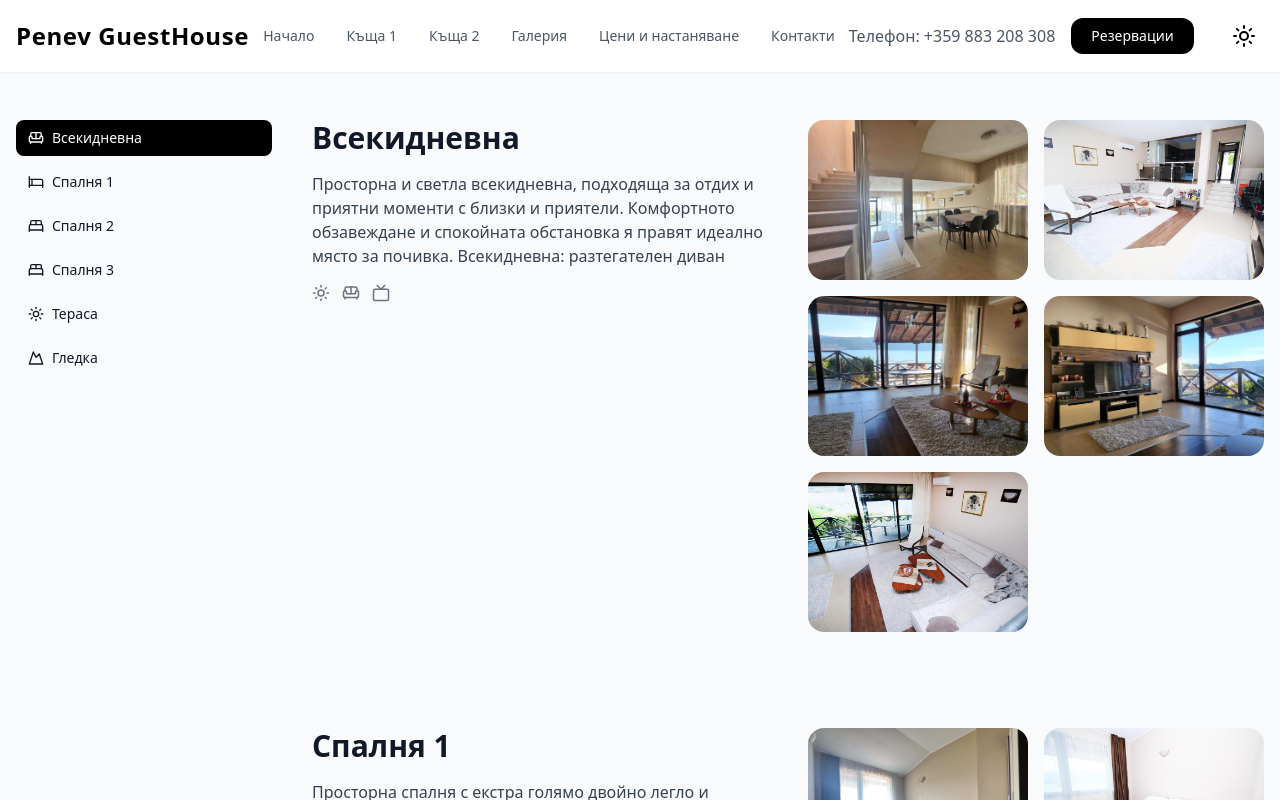
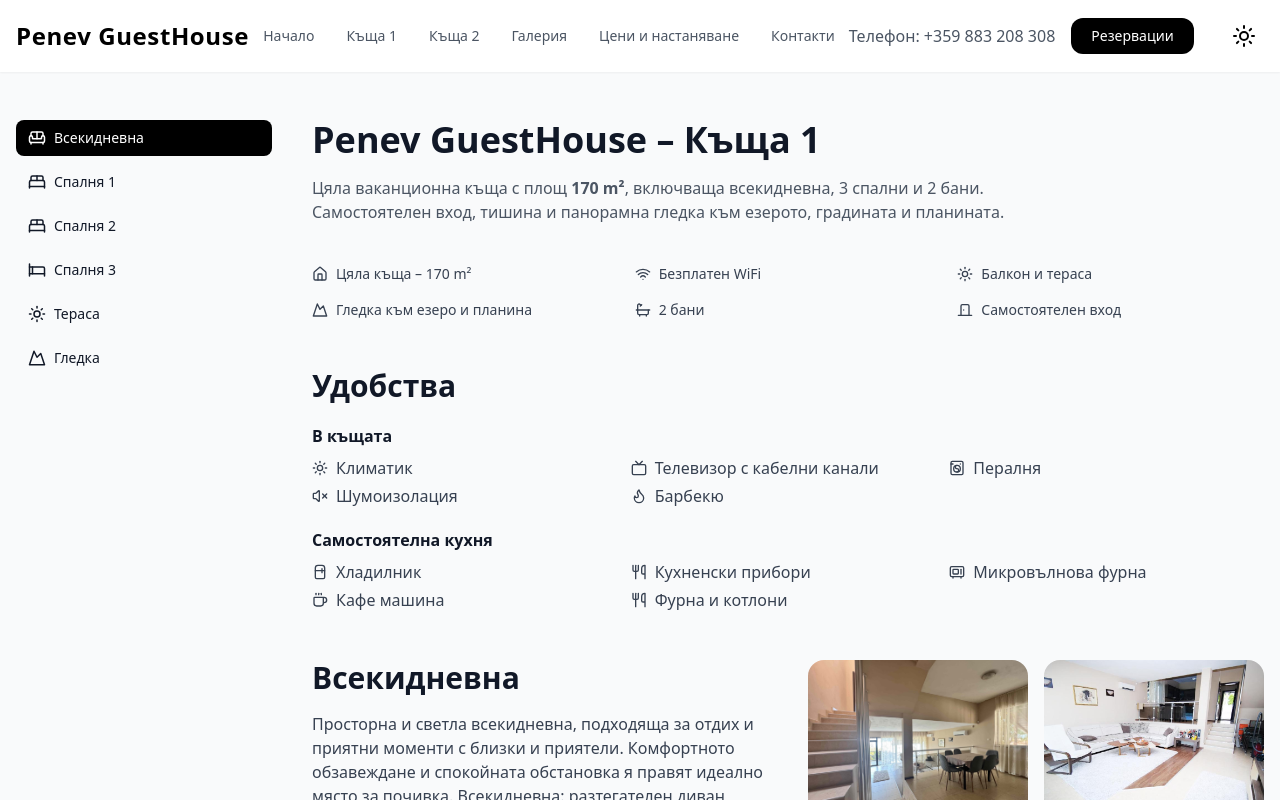
Before and after one commit to G-Stoychev/penevGuestHouse, a React (Vite) app: page /house-one in a window 1280 px wide. Shown: the top 800 px of the page. Built offline with nearby package versions, Linux system fonts and the light colour scheme.

Commit message:
Making euro base currency, and  links to open in new tab

```diff
--- a/src/componets/Footer.jsx
+++ b/src/componets/Footer.jsx
@@ -31,24 +31,32 @@
                         <div className="flex justify-center md:justify-start gap-4">
                             <a
                                 href="https://www.facebook.com/profile.php?id=61568758135858"
+                                target="_blank"
+                                rel="noopener noreferrer"
                                 className="hover:underline"
                             >
                                 Facebook
                             </a>
                             <a
                                 href="https://www.instagram.com/penev_guesthouse/"
+                                target="_blank"
+                                rel="noopener noreferrer"
                                 className="hover:underline"
                             >
                                 Instagram
                             </a>
                             <a
                                 href="https://www.booking.com/hotel/bg/penev-gust-house.bg.html"
+                                target="_blank"
+                                rel="noopener noreferrer"
                                 className="hover:underline"
                             >
                                 Booking
                             </a>
                             <a
                                 href=" https://vila.bg/house-penev-6928.html"
+                                target="_blank"
+                                rel="noopener noreferrer"
                                 className="hover:underline"
                             >
                                 Vila.bg
@@ -65,6 +73,8 @@
                         </a>
                         <a
                             href="https://www.booking.com/hotel/bg/penev-gust-house.bg.html"
+                            target="_blank"
+                            rel="noopener noreferrer"
                             className="inline-block bg-white text-black px-6 py-3 rounded-xl font-medium"
                         >
                             Booking
--- a/src/componets/Header.jsx
+++ b/src/componets/Header.jsx
@@ -92,6 +92,8 @@
                     </a>
                     <a
                         href="https://www.booking.com/hotel/bg/penev-gust-house.bg.html"
+                        target="_blank"
+                        rel="noopener noreferrer"
                         className="bg-black text-white px-5 py-2 rounded-xl text-sm hover:bg-gray-800 transition dark:bg-white dark:text-black dark:hover:bg-gray-300"
                     >
                         Резервации
@@ -172,6 +174,8 @@
 
                         <a
                             href="https://www.booking.com/hotel/bg/penev-gust-house.bg.html"
+                            target="_blank"
+                            rel="noopener noreferrer"
                             className="bg-black text-white px-5 py-2 rounded-xl text-center hover:bg-gray-800 transition dark:bg-white dark:text-black dark:hover:bg-gray-300"
                         >
                             Резервации
--- a/src/pages/Contact.jsx
+++ b/src/pages/Contact.jsx
@@ -61,7 +61,7 @@
                                 Работно време
                             </h3>
                             <p className="text-gray-600 dark:text-gray-300">
-                                Всеки ден: 08:00 – 22:00
+                                Всеки ден: 08:00 – 20:00
                             </p>
                         </div>
                     </div>
--- a/src/pages/HouseOne.jsx
+++ b/src/pages/HouseOne.jsx
@@ -47,7 +47,7 @@
         label: "Всекидневна",
         description:
             "Просторна и светла всекидневна, подходяща за отдих и приятни моменти с близки и приятели. Комфортното обзавеждане и спокойната обстановка я правят идеално място за почивка. Всекидневна: разтегателен диван",
-        icon: <Sofa size={16} />,
+        icon: <Sofa size={18} />,
         descriptionIcons: [
             <Sun size={18} />,
             <Sofa size={18} />,
@@ -59,7 +59,7 @@
         label: "Спалня 1",
         description:
             "Просторна спалня с екстра голямо двойно легло и внимателно подбран интериор, създаващ усещане за стил и домашен уют.",
-        icon: <Bed size={16} />,
+        icon: <BedDouble size={18} />,
         descriptionIcons: [
             <BedDouble size={18} />,
             <Sun size={18} />,
@@ -74,7 +74,7 @@
         label: "Спалня 2",
         description:
             "Комфортна спалня с голямо двойно легло и спокойна атмосфера, осигуряваща идеални условия за пълноценна почивка и релакс.",
-        icon: <BedDouble size={16} />,
+        icon: <BedDouble size={18} />,
         descriptionIcons: [
             <BedDouble size={18} />,
             <Sun size={18} />,
@@ -89,7 +89,7 @@
         label: "Спалня 3",
         description:
             "Уютна спалня с две единични легла, подходяща за семейства или приятели, предлагаща комфортна обстановка за спокоен сън и пълноценна почивка.",
-        icon: <BedDouble size={16} />,
+        icon: <Bed size={18} />,
         descriptionIcons: [
             <BedDouble size={18} />,
             <Sun size={18} />,
@@ -104,7 +104,7 @@
         label: "Тераса",
         description:
             "Тераса с възможност за отдих на открито – идеална за сутрешно кафе или вечерна чаша вино, където можете да се насладите на тишината, свежия въздух и красивата околна природа.",
-        icon: <Sun size={16} />,
+        icon: <Sun size={18} />,
         descriptionIcons: [
             <Sun size={18} />,
             <Coffee size={18} />,
@@ -119,7 +119,7 @@
         label: "Гледка",
         description:
             "Къщата предлага впечатляваща гледка към езерото, градината и планината, съчетавайки спокойствие, чист въздух и усещане за пълна релаксация сред природата.",
-        icon: <Mountain size={16} />,
+        icon: <Mountain size={18} />,
         descriptionIcons: [<Mountain size={14} />, <Sun size={14} />],
     },
 ];
@@ -184,7 +184,6 @@
 
     return (
         <div className="max-w-7xl mx-auto px-4 py-12 flex gap-10 text-gray-900 dark:text-gray-200">
-            {/* DESKTOP ASIDE */}
             <aside className="hidden lg:block w-64 sticky top-28 h-fit">
                 <nav className="space-y-2 text-sm">
                     {houseOneSections.map((s) => (
@@ -204,7 +203,6 @@
                 </nav>
             </aside>
 
-            {/* MOBILE NAV */}
             <nav className="lg:hidden fixed bottom-0 left-0 right-0 z-40 bg-white dark:bg-gray-800 border-t dark:border-gray-700">
                 <div
                     className="flex gap-2 px-4 py-3 overflow-x-auto scroll-smooth"
@@ -228,11 +226,97 @@
                 </div>
             </nav>
 
-            <main className="flex-1 space-y-24">
-                {houseOneSections.map((s) => (
+            <main className="flex-1 space-y-12 ">
+                <section className="space-y-10">
+                    <div>
+                        <h1 className="text-4xl font-bold mb-4 text-gray-900 dark:text-white">
+                            Penev GuestHouse – Къща 1
+                        </h1>
+                        <p className="text-gray-600 dark:text-gray-300 max-w-3xl">
+                            Цяла ваканционна къща с площ <strong>170 m²</strong>
+                            , включваща всекидневна, 3 спални и 2 бани.
+                            Самостоятелен вход, тишина и панорамна гледка към
+                            езерото, градината и планината.
+                        </p>
+                    </div>
+
+                    <div className="grid sm:grid-cols-2 lg:grid-cols-3 gap-4 text-sm">
+                        <Info
+                            icon={<Home size={16} />}
+                            text="Цяла къща – 170 m²"
+                        />
+                        <Info icon={<Wifi size={16} />} text="Безплатен WiFi" />
+                        <Info icon={<Sun size={16} />} text="Балкон и тераса" />
+                        <Info
+                            icon={<Mountain size={16} />}
+                            text="Гледка към езеро и планина"
+                        />
+                        <Info icon={<Bath size={16} />} text="2 бани" />
+                        <Info
+                            icon={<DoorClosed size={16} />}
+                            text="Самостоятелен вход"
+                        />
+                    </div>
+                </section>
+
+                <section className="space-y-5">
+                    <h2 className="text-3xl font-semibold text-gray-900 dark:text-white">
+                        Удобства
+                    </h2>
+
+                    <Amenities
+                        title="В къщата"
+                        items={[
+                            ["Климатик", Sun],
+                            ["Телевизор с кабелни канали", Tv],
+                            ["Пералня", WashingMachine],
+                            ["Шумоизолация", VolumeX],
+                            ["Барбекю", Flame],
+                        ]}
+                    />
+
+                    <Amenities
+                        title="Самостоятелна кухня"
+                        items={[
+                            ["Хладилник", Refrigerator],
+                            ["Кухненски прибори", Utensils],
+                            ["Микровълнова фурна", Microwave],
+                            ["Кафе машина", Coffee],
+                            ["Фурна и котлони", Utensils],
+                        ]}
+                    />
+                </section>
+
+                {sections.map((s) => (
                     <RoomSection key={s.id} {...s} />
                 ))}
             </main>
+        </div>
+    );
+}
+
+function Info({ icon, text }) {
+    return (
+        <div className="flex items-center gap-2 text-gray-700 dark:text-gray-300">
+            {icon}
+            {text}
+        </div>
+    );
+}
+
+function Amenities({ title, items }) {
+    return (
+        <div>
+            <h3 className="font-semibold mb-2 text-gray-900 dark:text-white">
+                {title}
+            </h3>
+            <ul className="grid sm:grid-cols-2 lg:grid-cols-3 gap-1 text-gray-700 dark:text-gray-300">
+                {items.map(([label, Icon], i) => (
+                    <li key={i} className="flex gap-2 items-center">
+                        <Icon size={16} /> {label}
+                    </li>
+                ))}
+            </ul>
         </div>
     );
 }
--- a/src/pages/HouseTwo.jsx
+++ b/src/pages/HouseTwo.jsx
@@ -49,7 +49,7 @@
         label: "Всекидневна",
         description:
             "Просторна и светла всекидневна, подходяща за отдих и приятни моменти с близки и приятели. Комфортното обзавеждане и спокойната обстановка я правят идеално място за почивка. Всекидневна: разтегателен диван",
-        icon: <Sofa size={16} />,
+        icon: <Sofa size={18} />,
         descriptionIcons: [
             <Sun size={18} />,
             <Sofa size={18} />,
@@ -61,8 +61,7 @@
         label: "Спалня 1",
         description:
             "Просторна спалня с екстра голямо двойно легло и внимателно подбран интериор, създаващ усещане за стил и домашен уют.",
-
-        icon: <Bed size={16} />,
+        icon: <BedDouble size={18} />,
         descriptionIcons: [
             <BedDouble size={18} />,
             <Sun size={18} />,
@@ -77,8 +76,7 @@
         label: "Спалня 2",
         description:
             "Комфортна спалня с голямо двойно легло и спокойна атмосфера, осигуряваща идеални условия за пълноценна почивка и релакс.",
-
-        icon: <BedDouble size={16} />,
+        icon: <BedDouble size={18} />,
         descriptionIcons: [
             <BedDouble size={18} />,
             <Sun size={18} />,
@@ -93,7 +91,7 @@
         label: "Спалня 3",
         description:
             "Уютна спалня с две единични легла, подходяща за семейства или приятели, предлагаща комфортна обстановка за спокоен сън и пълноценна почивка.",
-        icon: <BedDouble size={16} />,
+        icon: <Bed size={18} />,
         descriptionIcons: [
             <BedDouble size={18} />,
             <Sun size={18} />,
@@ -108,7 +106,7 @@
         label: "Тераса",
         description:
             "Тераса с възможност за отдих на открито – идеална за сутрешно кафе или вечерна чаша вино, където можете да се насладите на тишината, свежия въздух и красивата околна природа.",
-        icon: <Sun size={16} />,
+        icon: <Sun size={18} />,
         descriptionIcons: [
             <Sun size={18} />,
             <Coffee size={18} />,
@@ -116,7 +114,6 @@
             <Sunset size={18} />,
             <Mountain size={18} />,
             <Home size={18} />,
-            <Coffee size={18} />,
         ],
     },
     {
@@ -124,7 +121,7 @@
         label: "Гледка",
         description:
             "Къщата предлага впечатляваща гледка към езерото, градината и планината, съчетавайки спокойствие, чист въздух и усещане за пълна релаксация сред природата.",
-        icon: <Mountain size={16} />,
+        icon: <Mountain size={18} />,
         descriptionIcons: [<Mountain size={14} />, <Sun size={14} />],
     },
 ];
@@ -236,11 +233,11 @@
                 </div>
             </nav>
 
-            <main className="flex-1 space-y-24 ">
+            <main className="flex-1 space-y-12 ">
                 <section className="space-y-10">
                     <div>
                         <h1 className="text-4xl font-bold mb-4 text-gray-900 dark:text-white">
-                            Penev GuestHouse – Къща 1
+                            Penev GuestHouse – Къща 2
                         </h1>
                         <p className="text-gray-600 dark:text-gray-300 max-w-3xl">
                             Цяла ваканционна къща с площ <strong>170 m²</strong>
@@ -269,7 +266,7 @@
                     </div>
                 </section>
 
-                <section className="space-y-12">
+                <section className="space-y-5">
                     <h2 className="text-3xl font-semibold text-gray-900 dark:text-white">
                         Удобства
                     </h2>
@@ -317,10 +314,10 @@
 function Amenities({ title, items }) {
     return (
         <div>
-            <h3 className="font-semibold mb-4 text-gray-900 dark:text-white">
+            <h3 className="font-semibold mb-2 text-gray-900 dark:text-white">
                 {title}
             </h3>
-            <ul className="grid sm:grid-cols-2 lg:grid-cols-3 gap-3 text-gray-700 dark:text-gray-300">
+            <ul className="grid sm:grid-cols-2 lg:grid-cols-3 gap-1 text-gray-700 dark:text-gray-300">
                 {items.map(([label, Icon], i) => (
                     <li key={i} className="flex gap-2 items-center">
                         <Icon size={16} /> {label}
--- a/src/pages/InfoPage.jsx
+++ b/src/pages/InfoPage.jsx
@@ -7,23 +7,59 @@
                 </h1>
 
                 <div className="bg-white dark:bg-gray-800 rounded-2xl shadow-sm p-8 mb-10 transition-colors duration-300">
-                    <h2 className="text-2xl font-semibold mb-6 text-gray-900 dark:text-white">
+                    <h2 className="text-2xl font-semibold mb-6  text-gray-900 dark:text-white">
                         Цени за нощувка
                     </h2>
+                    <div>
+                        <h3 className="text-xl font-semibold mb-6 text-center text-gray-900 dark:text-white">
+                            Делнични цени
+                        </h3>
                         <ul className="space-y-4 text-gray-700 dark:text-gray-300">
                             <li className="flex justify-between border-b border-gray-200 dark:border-gray-700 pb-2">
                                 <span>Къща 1 (до 8 гости)</span>
-                            <span className="font-medium">350 лв./ €179</span>
+                                <span className="font-medium">
+                                    €179/ 350 лв.
+                                </span>
                             </li>
                             <li className="flex justify-between border-b border-gray-200 dark:border-gray-700 pb-2">
                                 <span>Къща 2 (до 8 гости)</span>
-                            <span className="font-medium">350 лв./ €179</span>
+                                <span className="font-medium">
+                                    €179/ 350 лв.
+                                </span>
                             </li>
                             <li className="flex justify-between">
                                 <span>Двете къщи заедно</span>
-                            <span className="font-medium">700лв / €357.90</span>
+                                <span className="font-medium">
+                                    €358 / 700 лв.
+                                </span>
                             </li>
                         </ul>
+                    </div>
+                    <div>
+                        <h3 className="text-xl font-semibold mb-6 text-center text-gray-900 dark:text-white">
+                            Уикенд цени
+                        </h3>
+                        <ul className="space-y-4 text-gray-700 dark:text-gray-300">
+                            <li className="flex justify-between border-b border-gray-200 dark:border-gray-700 pb-2">
+                                <span>Къща 1 (до 8 гости)</span>
+                                <span className="font-medium">
+                                    €199 / 389 лв
+                                </span>
+                            </li>
+                            <li className="flex justify-between border-b border-gray-200 dark:border-gray-700 pb-2">
+                                <span>Къща 2 (до 8 гости)</span>
+                                <span className="font-medium">
+                                    €199 / 389 лв
+                                </span>
+                            </li>
+                            <li className="flex justify-between">
+                                <span>Двете къщи заедно</span>
+                                <span className="font-medium">
+                                    €390 / 762 лв.
+                                </span>
+                            </li>
+                        </ul>
+                    </div>
                     <p className="text-sm text-gray-500 dark:text-gray-400 mt-4">
                         * Цените са ориентировъчни и могат да варират според
                         сезона и продължителността на престоя.
```
Lines whose indentation alone changed are shown as unchanged.
